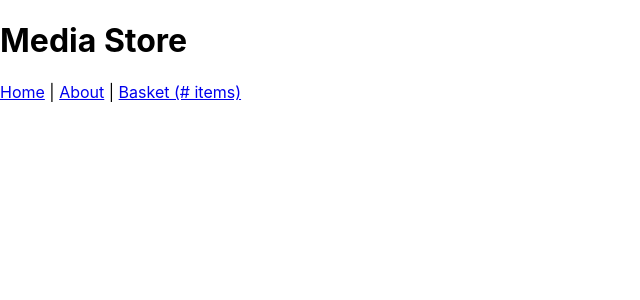
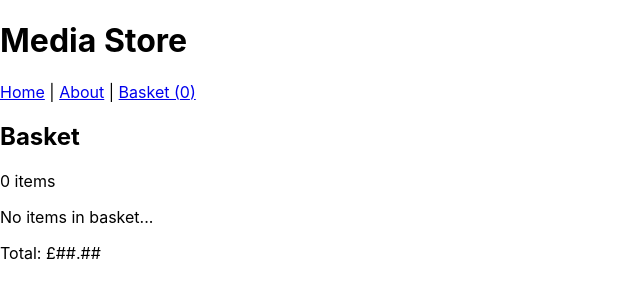
Before and after one commit to black-codher-bootcamp-2021-vaughan/unit-04-react-assignment-janinebknr, a React (Create React App) app: page /basket in a window 1280 px wide. Shown: the top 300 px of the page, without its empty margins (0-640 px from the left). Built offline with nearby package versions, Linux system fonts and the light colour scheme; the HTML template or start-up script is replaced by a standard one.

Commit message:
Adding basketCount

```diff
--- a/src/App.js
+++ b/src/App.js
@@ -12,6 +12,7 @@ const App = () => {
   const [items, setItems] = useState(data);
   const [basket, setBasket] = useState([]);
   const [term, setTerm] = useState("");
+  const count = basket.length;
 
   const addToBasket = (id) => {
     setBasket(basket.concat(items.filter((item) => item.trackId === id)));
@@ -39,7 +40,6 @@ const App = () => {
 
   async function searchItems(value) {
     const url = `https://itunes.apple.com/search?term=${value}&limit=30&explicit=no`;
-    // const url = `https://www.googleapis.com/books/v1/volumes?q=${value}&filter=paid-ebooks&print-type=books&projection=lite&maxResults=3&orderBy=newest`;
     const apiResults = await fetch(url).then((res) => res.json());
     if (!apiResults.error) {
       console.log(JSON.stringify(apiResults.results));
@@ -57,31 +57,38 @@ const App = () => {
           path="/"
           render={() => (
             <>
-              <Header />
+              <Header basketCount={count} />
               <Search searchItems={searchItems} term={term} setTerm={setTerm} />
               <ProductList
                 items={items}
                 stored="mediastore"
                 addToBasket={addToBasket}
-                removeFromBasket={removeFromBasket}
+                // removeFromBasket={removeFromBasket}
                 itemCount={itemCount}
               />
             </>
           )}
         />
-        <Route path="/about" component={() => <About />} />
+        <Route path="/about" component={() => <About basketCount={count} />} />
         <Route
           exact
           path="/basket"
           render={() => (
             <>
-              <Header />
-              <ProductList
+              <Header basketCount={count} />
+              <Basket
+                basket={basket}
+                stored="basket"
+                removeFromBasket={removeFromBasket}
+                basketCount={count}
+                // basketTotal={total}
+              />
+              {/* <ProductList
                 items={basket}
                 stored="basket"
                 addToBasket={addToBasket}
                 removeFromBasket={removeFromBasket}
-              />
+              /> */}
               {/* <Basket /> */}
             </>
           )}
--- a/src/components/Basket.js
+++ b/src/components/Basket.js
@@ -1,12 +1,25 @@
-import react from "react";
+import React from "react";
+import Product from "./Product";
 import BasketCount from "./BasketCount";
 import BasketTotal from "./BasketTotal";
 
-const Basket = () => {
+const Basket = ({ basket, basketCount, ...props }) => {
+  console.log(basketCount);
   return (
     <>
       <h2>Basket</h2>
-      <BasketCount />
+      <BasketCount basketCount={basketCount} />
+      <div className="basket">
+        {basketCount === 0 ? (
+          <div className="empty">No items in basket...</div>
+        ) : (
+          basket
+            .filter((item) => item.added)
+            .map((item) => (
+              <Product key={item.trackId} item={item} {...props} />
+            ))
+        )}
+      </div>
       <BasketTotal />
     </>
   );
--- a/src/components/BasketCount.js
+++ b/src/components/BasketCount.js
@@ -1,7 +1,13 @@
-import react from "react";
+import React from "react";
 
-const BasketCount = () => {
-  return <p># items</p>;
+const BasketCount = (props) => {
+  return (
+    <div className="basket-count">
+      <p>
+        {props.basketCount} item{props.basketCount === 1 ? "" : "s"}
+      </p>
+    </div>
+  );
 };
 
 export default BasketCount;
--- a/src/components/Header.js
+++ b/src/components/Header.js
@@ -15,7 +15,7 @@ const Header = (props) => {
         </Link>{" "}
         |{" "}
         <Link to="/basket" id="basketlink">
-          Basket (# items)
+          Basket ({props.basketCount})
         </Link>
       </div>
     </div>
--- a/src/components/Product.js
+++ b/src/components/Product.js
@@ -1,4 +1,4 @@
-import react from "react";
+import React from "react";
 import PropTypes from "prop-types";
 
 const Product = ({ item, ...props }) => {
--- a/src/components/ProductList.js
+++ b/src/components/ProductList.js
@@ -1,25 +1,23 @@
-import react from "react";
+import React from "react";
 import Product from "./Product";
 import PropTypes from "prop-types";
 
 const ProductList = ({ items, ...props }) => {
   return (
-    <div className="results">
-      <div>
-        {props.stored === "mediastore" && (
-          <h2>{props.itemCount} Suggested For You</h2>
-        )}
+    <>
+      <h2>Suggested For You</h2>
+      <div className="results">
         {props.itemCount === 0 ? (
-          <div className="empty">No items found...</div>
+          <div className="empty">Sorry, no items in basket...</div>
         ) : (
           items
-            .filter((item) => props.stored === "basket" || !item.added)
+            .filter((item) => !item.added)
             .map((item) => (
               <Product key={item.trackId} item={item} {...props} />
             ))
         )}
       </div>
-    </div>
+    </>
   );
 };
 
--- a/src/components/Search.js
+++ b/src/components/Search.js
@@ -1,4 +1,4 @@
-import react from "react";
+import React from "react";
 
 const Search = (props) => {
   const handleSubmit = (event) => {
--- a/src/pages/About.js
+++ b/src/pages/About.js
@@ -15,7 +15,7 @@ const About = (props) => {
         </Link>{" "}
         |{" "}
         <Link to="/basket" id="basketlink">
-          Basket (# items)
+          Basket ({props.basketCount})
         </Link>
       </div>
       <div className="page">
```
